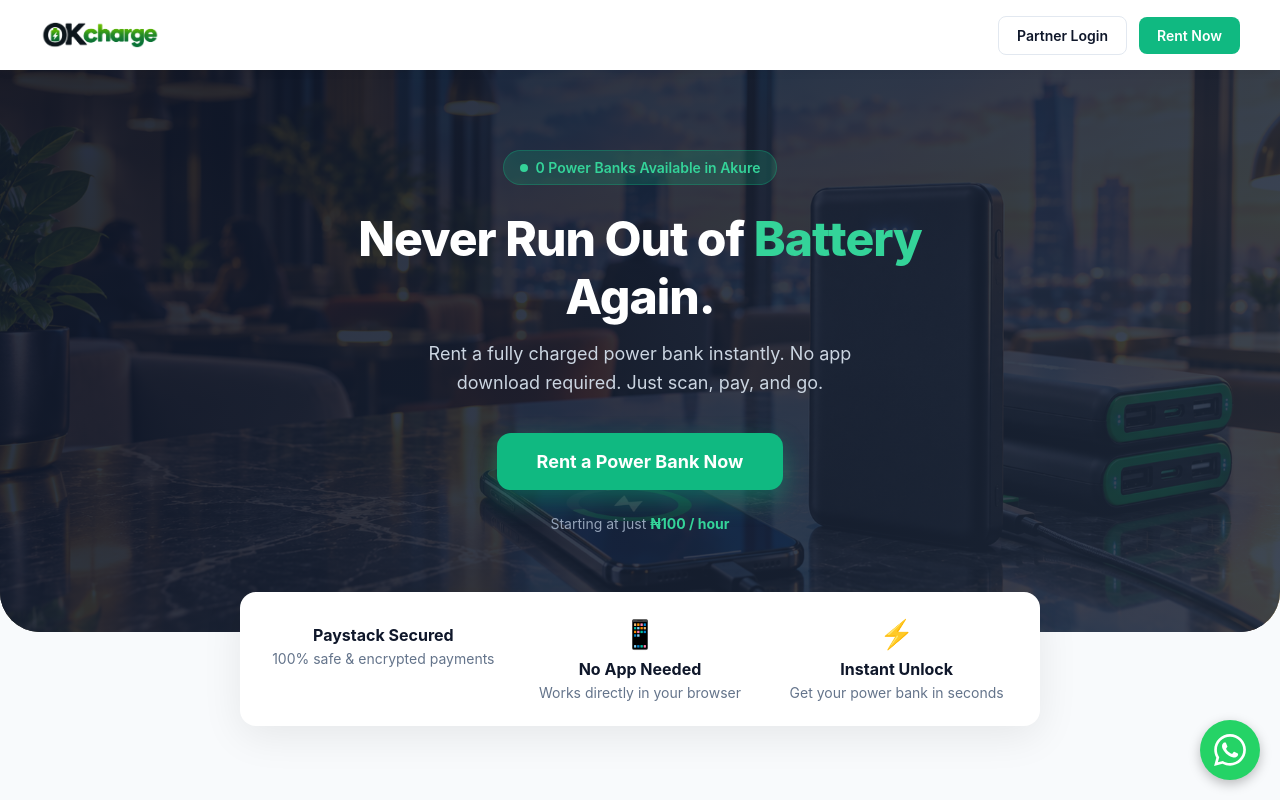
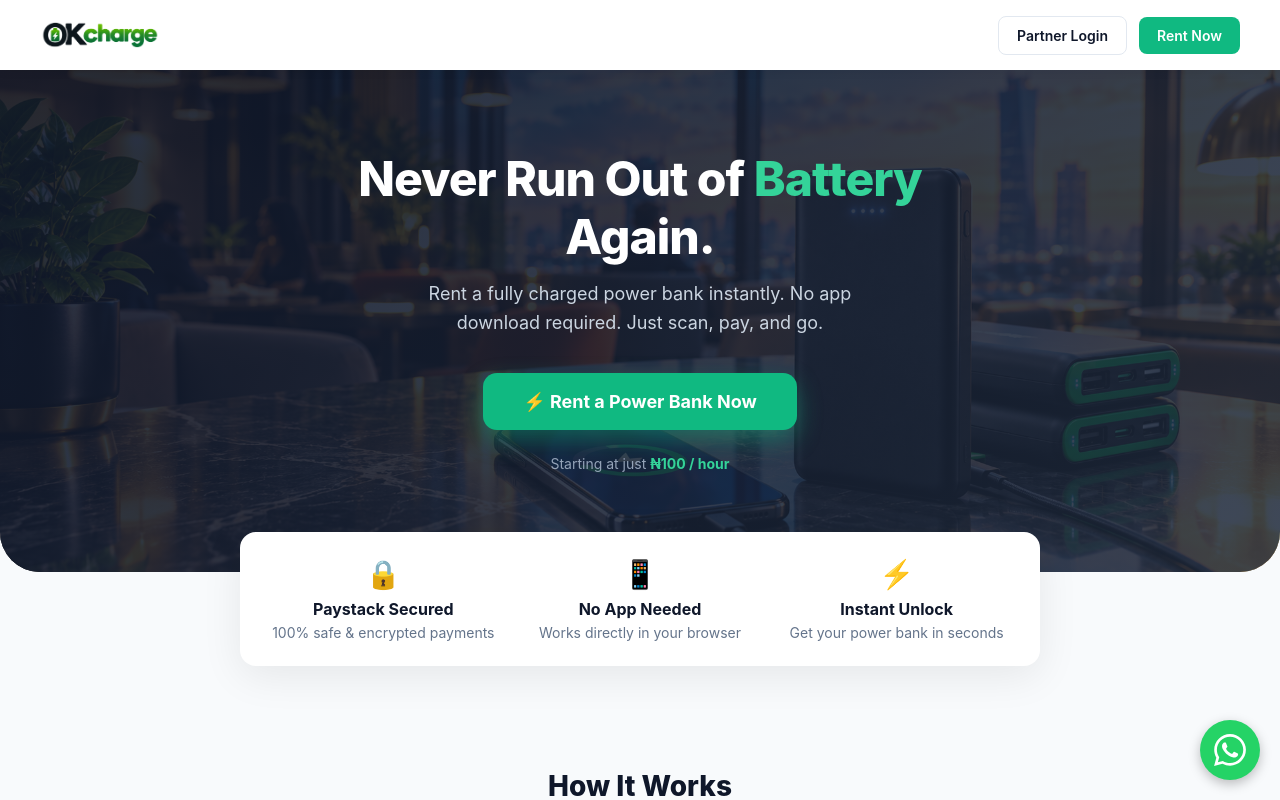
Before and after one commit to okivictor01-bit/OKcharge-, a Next.js app: page / in a window 1280 px wide. Shown: the top 800 px of the page. Built offline with nearby package versions, Linux system fonts and the light colour scheme; no server answers; the database is empty.

Commit message:
Update page.tsx

```diff
--- a/app/page.tsx
+++ b/app/page.tsx
@@ -1,24 +1,8 @@
 "use client";
 
-import { useState, useEffect } from 'react';
-import { supabase } from '@/lib/supabase';
 import Link from 'next/link';
 
 export default function HomePage() {
-  const [availableCount, setAvailableCount] = useState<number | null>(null);
-
-  useEffect(() => {
-    const fetchAvailability = async () => {
-      const { count } = await supabase
-        .from('power_banks')
-        .select('*', { count: 'exact', head: true })
-        .eq('status', 'available');
-
-      setAvailableCount(count || 0);
-    };
-    fetchAvailability();
-  }, []);
-
   return (
     <main style={{ fontFamily: '-apple-system, BlinkMacSystemFont, "Segoe UI", Roboto, sans-serif', backgroundColor: '#f8fafc', minHeight: '100vh' }}>
 
@@ -107,26 +91,6 @@ export default function HomePage() {
 
         {/* The Content */}
         <div style={{ maxWidth: '600px', margin: '0 auto', position: 'relative', zIndex: 2, color: 'white' }}>
-          <div style={{
-            display: 'inline-flex',
-            alignItems: 'center',
-            gap: '8px',
-            backgroundColor: 'rgba(16, 185, 129, 0.2)',
-            color: '#34d399',
-            padding: '8px 16px',
-            borderRadius: '50px',
-            fontSize: '14px',
-            fontWeight: '600',
-            marginBottom: '25px',
-            border: '1px solid rgba(16, 185, 129, 0.3)'
-          }}>
-            <span style={{
-              width: '8px', height: '8px', backgroundColor: '#34d399', borderRadius: '50%',
-              animation: 'pulse 2s infinite'
-            }} />
-            {availableCount !== null ? `${availableCount} Power Banks Available in Akure` : 'Loading availability...'}
-          </div>
-
           <h1 style={{ fontSize: 'clamp(32px, 5vw, 48px)', fontWeight: '800', margin: '0 0 15px 0', lineHeight: '1.2', letterSpacing: '-1px' }}>
             Never Run Out of <span style={{ color: '#34d399' }}>Battery</span> Again.
           </h1>
@@ -162,7 +126,7 @@ export default function HomePage() {
                 e.currentTarget.style.boxShadow = '0 10px 25px rgba(16, 185, 129, 0.4)';
               }}
             >
-               Rent a Power Bank Now
+               ⚡ Rent a Power Bank Now
             </Link>
 
             <p style={{ fontSize: '14px', color: '#94a3b8', margin: '10px 0 0 0' }}>
@@ -185,7 +149,7 @@ export default function HomePage() {
           textAlign: 'center'
         }}>
           <div>
-            <div style={{ fontSize: '28px', marginBottom: '8px' }}></div>
+            <div style={{ fontSize: '28px', marginBottom: '8px' }}>🔒</div>
             <h3 style={{ fontSize: '16px', fontWeight: '700', color: '#0f172a', margin: '0 0 5px 0' }}>Paystack Secured</h3>
             <p style={{ fontSize: '14px', color: '#64748b', margin: 0 }}>100% safe & encrypted payments</p>
           </div>
@@ -278,14 +242,6 @@ export default function HomePage() {
           © {new Date().getFullYear()} OKcharge. All rights reserved.
         </p>
       </div>
-
-      <style>{`
-        @keyframes pulse {
-          0% { box-shadow: 0 0 0 0 rgba(52, 211, 153, 0.7); }
-          70% { box-shadow: 0 0 0 10px rgba(52, 211, 153, 0); }
-          100% { box-shadow: 0 0 0 0 rgba(52, 211, 153, 0); }
-        }
-      `}</style>
     </main>
   );
 }
```
